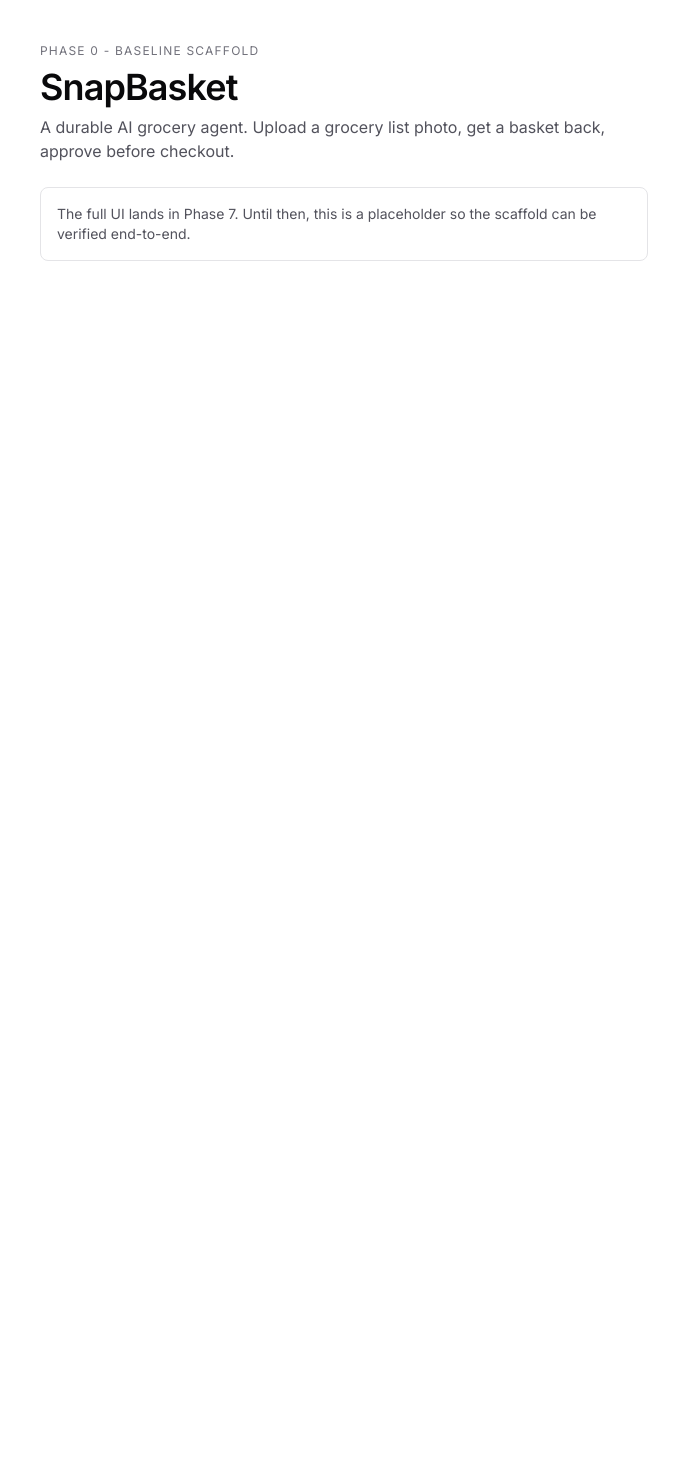
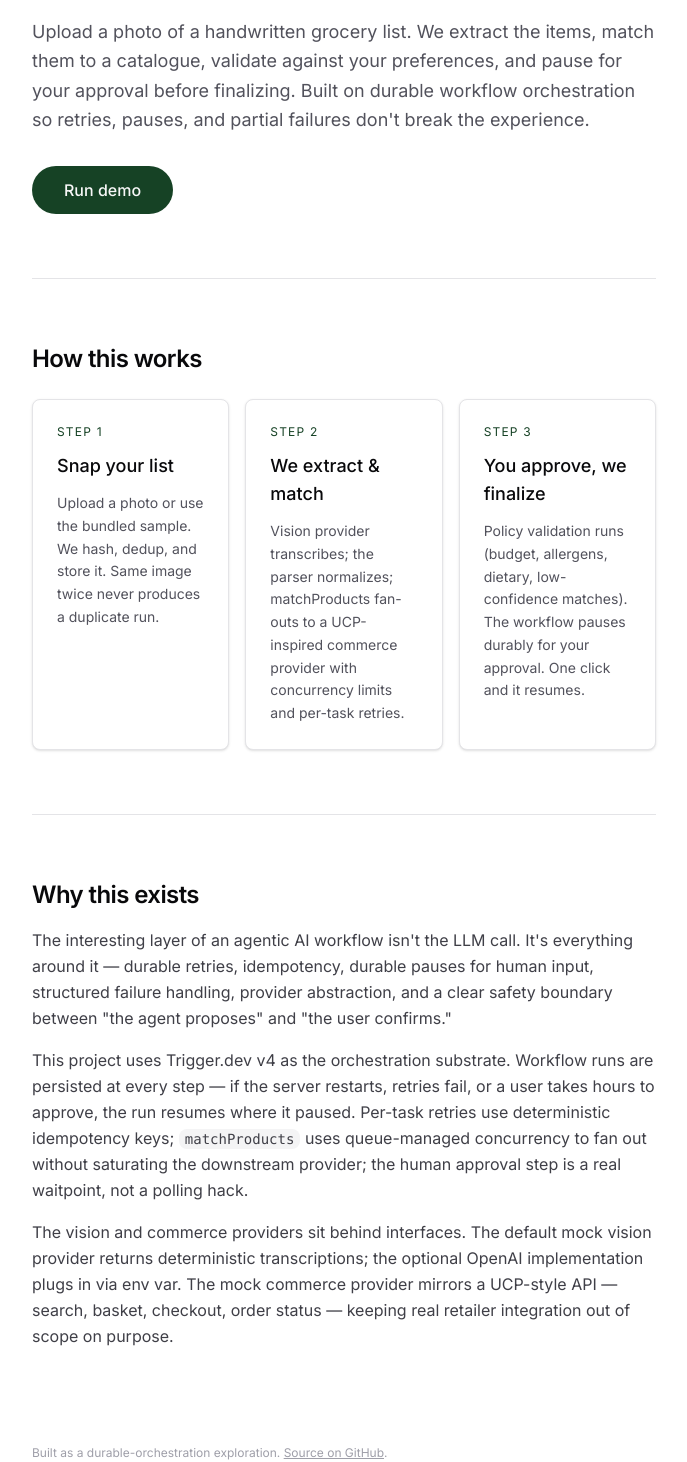
Before and after one commit to Cash-Codes/AI-grocery-agent-snapbasket, a Next.js app: page / in a window 1280 px wide. Shown: the part 248-1710 px from the top of the page, without its empty margins (296-983 px from the left). Before the commit the page ends 800 px from the top, so only its background shows below. Built offline with nearby package versions, Linux system fonts and the light colour scheme.

Commit message:
feat: impl landing pg, hero H1, how-it-works, why-this-exists, RunDemo CTA & DemoBanner

```diff
--- a/app/layout.tsx
+++ b/app/layout.tsx
@@ -1,5 +1,7 @@
 import type { Metadata } from "next";
 import { Inter, Source_Serif_4 } from "next/font/google";
+
+import { DemoBanner } from "@/components/DemoBanner";
 
 import "./globals.css";
 
@@ -29,6 +31,7 @@ export default function RootLayout({
   return (
     <html lang="en" className={`${inter.variable} ${serif.variable} h-full antialiased`}>
       <body className="min-h-full bg-background text-foreground font-sans flex flex-col">
+        <DemoBanner />
         {children}
       </body>
     </html>
--- a/app/page.tsx
+++ b/app/page.tsx
@@ -1,20 +1,26 @@
+import { Hero } from "@/components/Hero";
+import { HowItWorks } from "@/components/HowItWorks";
+import { Separator } from "@/components/ui/separator";
+import { WhyThisExists } from "@/components/WhyThisExists";
+
 export default function HomePage() {
   return (
-    <main className="mx-auto flex min-h-screen max-w-2xl flex-col justify-center gap-6 p-8">
-      <header className="space-y-2">
-        <p className="text-xs uppercase tracking-widest text-zinc-500">
-          Phase 0 - baseline scaffold
-        </p>
-        <h1 className="text-4xl font-semibold tracking-tight">SnapBasket</h1>
-        <p className="text-zinc-600">
-          A durable AI grocery agent. Upload a grocery list photo, get a basket back, approve before
-          checkout.
-        </p>
-      </header>
-      <section className="rounded-lg border border-zinc-200 bg-white p-4 text-sm text-zinc-600">
-        The full UI lands in Phase 7. Until then, this is a placeholder so the scaffold can be
-        verified end-to-end.
-      </section>
+    <main className="mx-auto flex min-h-screen max-w-2xl flex-col gap-16 px-6 py-20 sm:py-28">
+      <Hero />
+      <Separator />
+      <HowItWorks />
+      <Separator />
+      <WhyThisExists />
+      <footer className="pt-8 text-xs text-zinc-400">
+        Built as a durable-orchestration exploration.{" "}
+        <a
+          href="https://github.com/Cash-Codes/AI-grocery-agent-snapbasket"
+          className="underline hover:text-zinc-600"
+        >
+          Source on GitHub
+        </a>
+        .
+      </footer>
     </main>
   );
 }
--- /dev/null
+++ b/components/DemoBanner.tsx
@@ -0,0 +1,9 @@
+export function DemoBanner() {
+  return (
+    <div className="border-b border-amber-200 bg-amber-50 px-4 py-1.5 text-center text-xs text-amber-800">
+      <span className="font-medium uppercase tracking-widest">Demo mode</span>
+      <span className="mx-2 opacity-50">·</span>
+      <span>No real payment, no real retailer, mock providers throughout</span>
+    </div>
+  );
+}
--- /dev/null
+++ b/components/Hero.tsx
@@ -0,0 +1,19 @@
+import { RunDemoButton } from "./RunDemoButton";
+
+export function Hero() {
+  return (
+    <section className="space-y-6">
+      <p className="text-xs uppercase tracking-widest text-zinc-500">Durable AI grocery agent</p>
+      <h1 className="font-serif text-5xl tracking-tight text-zinc-900 sm:text-6xl">SnapBasket</h1>
+      <p className="max-w-2xl text-lg leading-relaxed text-zinc-600">
+        Upload a photo of a handwritten grocery list. We extract the items, match them to a
+        catalogue, validate against your preferences, and pause for your approval before finalizing.
+        Built on durable workflow orchestration so retries, pauses, and partial failures don&apos;t
+        break the experience.
+      </p>
+      <div className="pt-2">
+        <RunDemoButton />
+      </div>
+    </section>
+  );
+}
--- /dev/null
+++ b/components/HowItWorks.tsx
@@ -0,0 +1,38 @@
+import { Card, CardContent } from "@/components/ui/card";
+
+const STEPS = [
+  {
+    n: 1,
+    title: "Snap your list",
+    body: "Upload a photo or use the bundled sample. We hash, dedup, and store it. Same image twice never produces a duplicate run.",
+  },
+  {
+    n: 2,
+    title: "We extract & match",
+    body: "Vision provider transcribes; the parser normalizes; matchProducts fan-outs to a UCP-inspired commerce provider with concurrency limits and per-task retries.",
+  },
+  {
+    n: 3,
+    title: "You approve, we finalize",
+    body: "Policy validation runs (budget, allergens, dietary, low-confidence matches). The workflow pauses durably for your approval. One click and it resumes.",
+  },
+];
+
+export function HowItWorks() {
+  return (
+    <section className="space-y-6">
+      <h2 className="text-2xl font-semibold tracking-tight">How this works</h2>
+      <div className="grid gap-4 sm:grid-cols-3">
+        {STEPS.map((step) => (
+          <Card key={step.n} className="border-zinc-200">
+            <CardContent className="space-y-3 p-6">
+              <p className="text-xs uppercase tracking-widest text-primary">Step {step.n}</p>
+              <h3 className="text-lg font-medium">{step.title}</h3>
+              <p className="text-sm leading-relaxed text-zinc-600">{step.body}</p>
+            </CardContent>
+          </Card>
+        ))}
+      </div>
+    </section>
+  );
+}
--- /dev/null
+++ b/components/RunDemoButton.tsx
@@ -0,0 +1,45 @@
+"use client";
+
+import { useRouter } from "next/navigation";
+import { useState } from "react";
+
+import { Button } from "@/components/ui/button";
+
+export function RunDemoButton() {
+  const router = useRouter();
+  const [loading, setLoading] = useState(false);
+  const [error, setError] = useState<string | null>(null);
+
+  async function startDemo() {
+    setLoading(true);
+    setError(null);
+    try {
+      const res = await fetch("/api/runs/demo", { method: "POST" });
+      if (!res.ok) {
+        const body = (await res.json().catch(() => null)) as {
+          error?: { message?: string };
+        } | null;
+        throw new Error(body?.error?.message ?? `Status ${res.status}`);
+      }
+      const body = (await res.json()) as { runId: string };
+      router.push(`/runs/${body.runId}`);
+    } catch (err) {
+      setError(err instanceof Error ? err.message : "Unknown error");
+      setLoading(false);
+    }
+  }
+
+  return (
+    <div className="flex flex-col items-start gap-2">
+      <Button
+        size="lg"
+        onClick={startDemo}
+        disabled={loading}
+        className="rounded-full px-8 py-6 text-base"
+      >
+        {loading ? "Starting run..." : "Run demo"}
+      </Button>
+      {error && <p className="text-sm text-red-600">Couldn&apos;t start: {error}</p>}
+    </div>
+  );
+}
--- /dev/null
+++ b/components/WhyThisExists.tsx
@@ -0,0 +1,29 @@
+export function WhyThisExists() {
+  return (
+    <section className="space-y-4">
+      <h2 className="text-2xl font-semibold tracking-tight">Why this exists</h2>
+      <div className="space-y-4 leading-relaxed text-zinc-700">
+        <p>
+          The interesting layer of an agentic AI workflow isn&apos;t the LLM call. It&apos;s
+          everything around it — durable retries, idempotency, durable pauses for human input,
+          structured failure handling, provider abstraction, and a clear safety boundary between
+          &quot;the agent proposes&quot; and &quot;the user confirms.&quot;
+        </p>
+        <p>
+          This project uses Trigger.dev v4 as the orchestration substrate. Workflow runs are
+          persisted at every step — if the server restarts, retries fail, or a user takes hours to
+          approve, the run resumes where it paused. Per-task retries use deterministic idempotency
+          keys; <code className="rounded bg-zinc-100 px-1.5 py-0.5 text-sm">matchProducts</code>{" "}
+          uses queue-managed concurrency to fan out without saturating the downstream provider; the
+          human approval step is a real waitpoint, not a polling hack.
+        </p>
+        <p>
+          The vision and commerce providers sit behind interfaces. The default mock vision provider
+          returns deterministic transcriptions; the optional OpenAI implementation plugs in via env
+          var. The mock commerce provider mirrors a UCP-style API — search, basket, checkout, order
+          status — keeping real retailer integration out of scope on purpose.
+        </p>
+      </div>
+    </section>
+  );
+}
```
